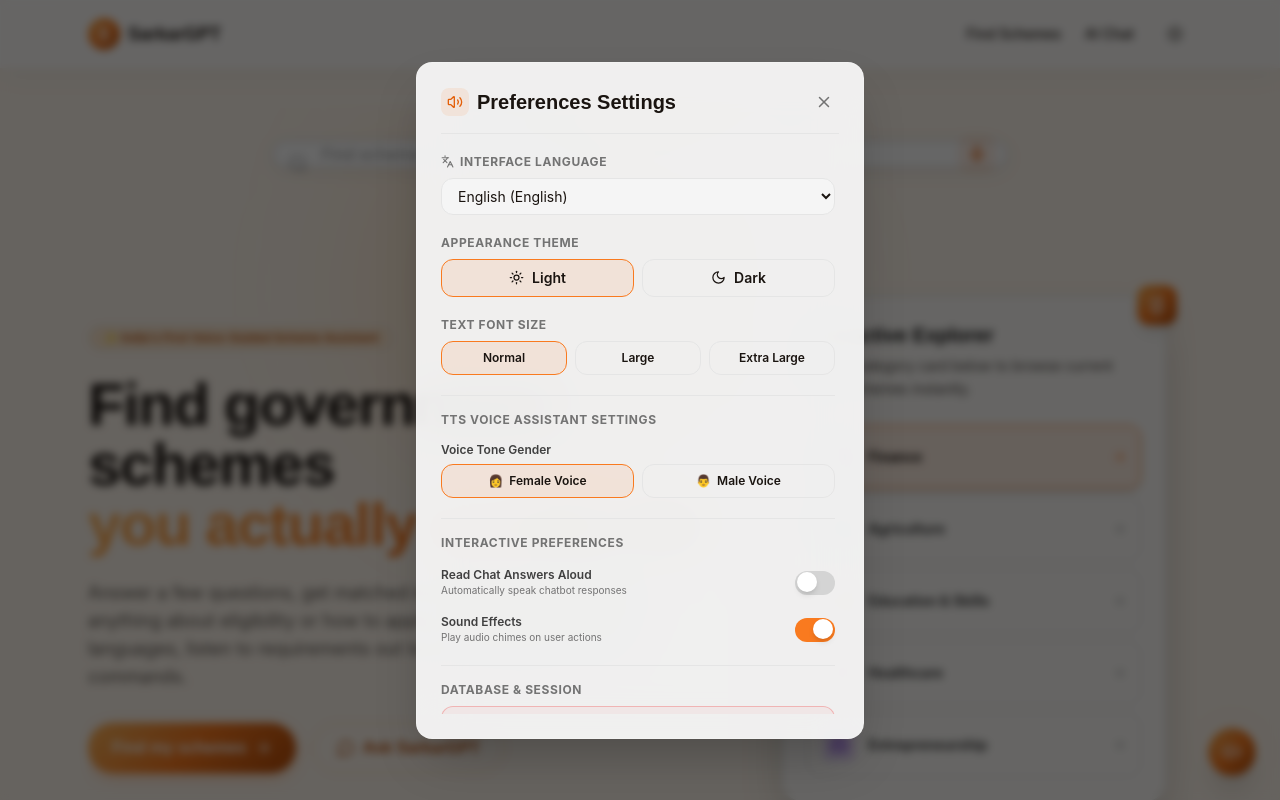
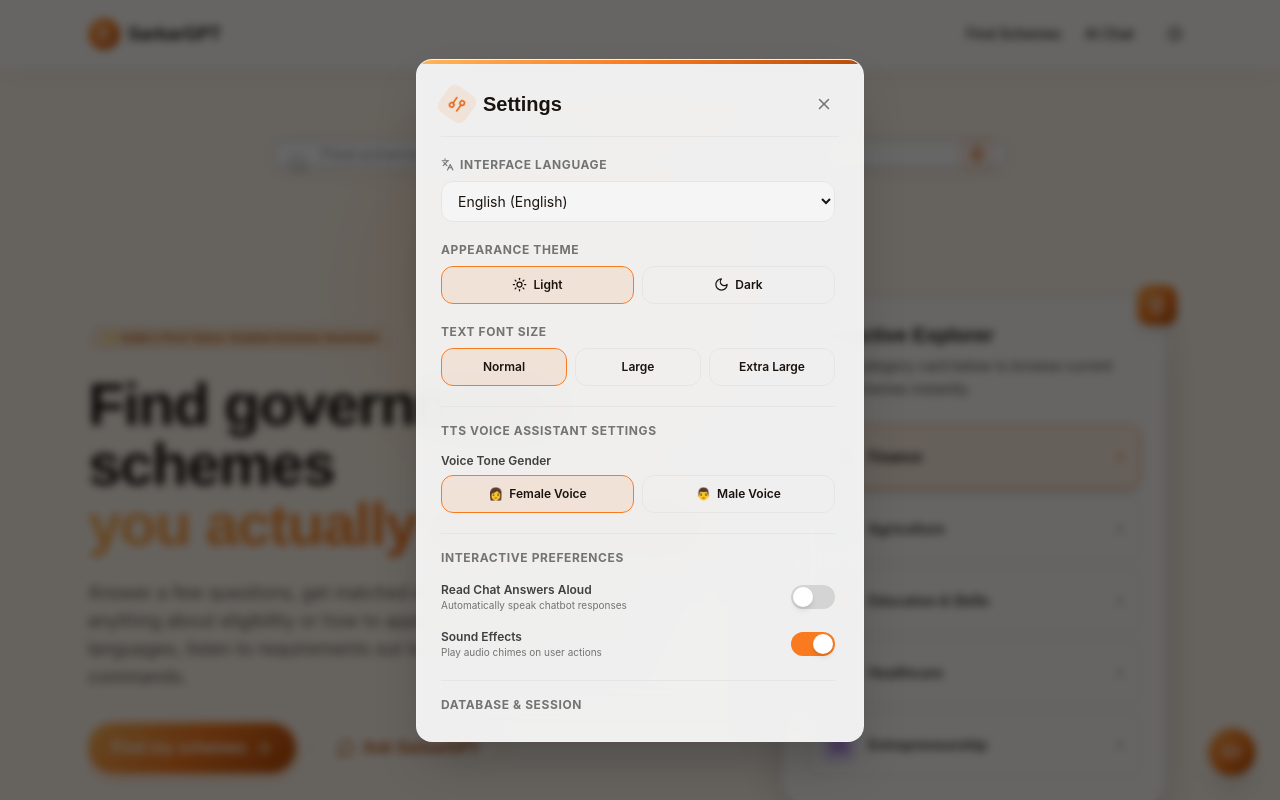
Before and after one commit to Aman-2518/Sarkar-GPT, a Next.js app: page / in a window 1280 px wide. Both pictures are taken after a click on the button 1175 px from the left and 34 px from the top of the page. Shown: the top 800 px of the page. Built offline with nearby package versions, Linux system fonts and the light colour scheme.

Commit message:
feat: add rich animations to settings modal and navbar — spring entrance, staggered sections, animated toggles, spinning gear, and interactive buttons

```diff
--- a/components/SettingsModal.tsx
+++ b/components/SettingsModal.tsx
@@ -1,9 +1,81 @@
 "use client";
 
-import { motion } from "framer-motion";
-import { X, Volume2, Sun, Moon, Trash2, Check, Languages } from "lucide-react";
+import { motion, AnimatePresence } from "framer-motion";
+import { X, Volume2, Sun, Moon, Trash2, Check, Languages, Settings2 } from "lucide-react";
 import { useLanguage, SUPPORTED_LANGUAGES, LanguageCode } from "@/lib/languageContext";
 import { useEffect, useState } from "react";
+
+const sectionVariants = {
+  hidden: { opacity: 0, y: 12 },
+  visible: (i: number) => ({
+    opacity: 1,
+    y: 0,
+    transition: { delay: 0.1 + i * 0.07, duration: 0.35, ease: "easeOut" },
+  }),
+};
+
+function AnimatedToggle({
+  enabled,
+  onToggle,
+}: {
+  enabled: boolean;
+  onToggle: () => void;
+}) {
+  return (
+    <button
+      onClick={onToggle}
+      className={`relative w-11 h-6 flex items-center rounded-full p-0.5 transition-colors duration-300 focus:outline-none ${
+        enabled ? "bg-saffron-500" : "bg-neutral-300 dark:bg-white/15"
+      }`}
+    >
+      <motion.div
+        layout
+        transition={{ type: "spring", stiffness: 500, damping: 30 }}
+        className="bg-white w-5 h-5 rounded-full shadow-md"
+        style={{ marginLeft: enabled ? "auto" : 0 }}
+      />
+    </button>
+  );
+}
+
+function OptionButton({
+  selected,
+  onClick,
+  children,
+  className = "",
+}: {
+  selected: boolean;
+  onClick: () => void;
+  children: React.ReactNode;
+  className?: string;
+}) {
+  return (
+    <motion.button
+      onClick={onClick}
+      whileHover={{ scale: 1.03 }}
+      whileTap={{ scale: 0.95 }}
+      className={`relative py-2.5 px-3 rounded-xl border text-xs font-semibold transition-all overflow-hidden ${className} ${
+        selected
+          ? "border-saffron-500 text-saffron-800 dark:text-saffron-400"
+          : "border-neutral-200 dark:border-white/10 hover:bg-neutral-100 dark:hover:bg-white/5"
+      }`}
+    >
+      {/* Animated fill background */}
+      <motion.div
+        initial={false}
+        animate={{
+          scaleX: selected ? 1 : 0,
+          opacity: selected ? 1 : 0,
+        }}
+        transition={{ duration: 0.25 }}
+        className="absolute inset-0 bg-saffron-500/10 origin-left"
+      />
+      <span className="relative z-10 flex items-center justify-center gap-1.5">
+        {children}
+      </span>
+    </motion.button>
+  );
+}
 
 export default function SettingsModal({ onClose }: { onClose: () => void }) {
   const {
@@ -77,36 +149,66 @@ export default function SettingsModal({ onClose }: { onClose: () => void }) {
         initial={{ opacity: 0 }}
         animate={{ opacity: 1 }}
         exit={{ opacity: 0 }}
+        transition={{ duration: 0.25 }}
         onClick={onClose}
         className="absolute inset-0 bg-black/60 backdrop-blur-sm"
       />
 
       {/* Settings Modal Container */}
       <motion.div
-        initial={{ scale: 0.95, y: 15, opacity: 0 }}
-        animate={{ scale: 1, y: 0, opacity: 1 }}
-        exit={{ scale: 0.95, y: 15, opacity: 0 }}
-        className="relative w-full max-w-md overflow-hidden rounded-2xl border border-white/20 bg-white/90 dark:bg-ink-950/90 p-6 shadow-2xl backdrop-blur-xl transition-colors duration-200 text-ink-950 dark:text-white"
+        initial={{ scale: 0.9, y: 30, opacity: 0, rotateX: 8 }}
+        animate={{ scale: 1, y: 0, opacity: 1, rotateX: 0 }}
+        exit={{ scale: 0.9, y: 30, opacity: 0, rotateX: -5 }}
+        transition={{ type: "spring", stiffness: 300, damping: 25 }}
+        className="relative w-full max-w-md overflow-hidden rounded-2xl border border-white/20 bg-white/90 dark:bg-ink-950/90 shadow-2xl backdrop-blur-xl transition-colors duration-200 text-ink-950 dark:text-white"
       >
+        {/* Decorative gradient strip at top */}
+        <motion.div
+          className="h-1 bg-warm-gradient"
+          initial={{ scaleX: 0 }}
+          animate={{ scaleX: 1 }}
+          transition={{ delay: 0.2, duration: 0.4, ease: "easeOut" }}
+          style={{ transformOrigin: "left" }}
+        />
+
+        <div className="p-6">
           {/* Header */}
           <div className="flex items-center justify-between border-b border-neutral-200 dark:border-white/10 pb-4 mb-5">
-          <div className="flex items-center gap-2">
-            <span className="grid h-7 w-7 place-items-center rounded-lg bg-saffron-500/10 text-saffron-600 dark:text-saffron-400">
-              <Volume2 size={16} />
-            </span>
-            <h2 className="text-xl font-bold font-display">Preferences Settings</h2>
-          </div>
-          <button
+            <motion.div
+              initial={{ x: -15, opacity: 0 }}
+              animate={{ x: 0, opacity: 1 }}
+              transition={{ delay: 0.15 }}
+              className="flex items-center gap-2.5"
+            >
+              <motion.span
+                animate={{ rotate: [0, 360] }}
+                transition={{ duration: 8, repeat: Infinity, ease: "linear" }}
+                className="grid h-8 w-8 place-items-center rounded-lg bg-saffron-500/10 text-saffron-600 dark:text-saffron-400"
+              >
+                <Settings2 size={18} />
+              </motion.span>
+              <h2 className="text-xl font-bold font-display">Settings</h2>
+            </motion.div>
+            <motion.button
               onClick={onClose}
+              whileHover={{ rotate: 90, scale: 1.1 }}
+              whileTap={{ scale: 0.8 }}
+              transition={{ type: "spring", stiffness: 400 }}
               className="rounded-full p-1.5 text-neutral-500 hover:bg-neutral-100 dark:text-neutral-400 dark:hover:bg-white/10 transition-colors"
             >
               <X size={18} />
-          </button>
+            </motion.button>
           </div>
 
           <div className="flex flex-col gap-5 max-h-[70vh] overflow-y-auto pr-1">
             {/* 1. Language preference */}
-          <div className="flex flex-col gap-2">
+            <motion.div
+              custom={0}
+              variants={sectionVariants}
+              initial="hidden"
+              animate="visible"
+              className="flex flex-col gap-2"
+            >
               <label className="text-xs font-bold uppercase tracking-wider text-neutral-500 dark:text-neutral-400 flex items-center gap-1.5">
                 <Languages size={13} /> Interface Language
               </label>
@@ -114,7 +216,7 @@ export default function SettingsModal({ onClose }: { onClose: () => void }) {
                 <select
                   value={language}
                   onChange={(e) => setLanguage(e.target.value as LanguageCode)}
-                className="w-full bg-neutral-100 dark:bg-white/5 border border-neutral-200 dark:border-white/10 rounded-xl px-3 py-2 text-sm focus:outline-none focus:border-saffron-500 cursor-pointer"
+                  className="w-full bg-neutral-100 dark:bg-white/5 border border-neutral-200 dark:border-white/10 rounded-xl px-3 py-2.5 text-sm focus:outline-none focus:border-saffron-500 focus:ring-2 focus:ring-saffron-500/20 cursor-pointer transition-all"
                 >
                   {SUPPORTED_LANGUAGES.map((lang) => (
                     <option key={lang.code} value={lang.code} className="text-neutral-900 bg-white">
@@ -123,78 +225,61 @@ export default function SettingsModal({ onClose }: { onClose: () => void }) {
                   ))}
                 </select>
               </div>
-          </div>
+            </motion.div>
 
             {/* 2. Theme selection */}
-          <div className="flex flex-col gap-2">
+            <motion.div
+              custom={1}
+              variants={sectionVariants}
+              initial="hidden"
+              animate="visible"
+              className="flex flex-col gap-2"
+            >
               <span className="text-xs font-bold uppercase tracking-wider text-neutral-500 dark:text-neutral-400">
                 Appearance Theme
               </span>
               <div className="grid grid-cols-2 gap-2">
-              <button
-                onClick={() => toggleTheme("light")}
-                className={`flex items-center justify-center gap-2 py-2 px-3 rounded-xl border text-sm font-semibold transition-all ${
-                  theme === "light"
-                    ? "bg-saffron-500/10 border-saffron-500 text-saffron-800"
-                    : "border-neutral-200 dark:border-white/10 hover:bg-neutral-100 dark:hover:bg-white/5"
-                }`}
-              >
+                <OptionButton selected={theme === "light"} onClick={() => toggleTheme("light")}>
                   <Sun size={15} /> Light
-              </button>
-              <button
-                onClick={() => toggleTheme("dark")}
-                className={`flex items-center justify-center gap-2 py-2 px-3 rounded-xl border text-sm font-semibold transition-all ${
-                  theme === "dark"
-                    ? "bg-saffron-500/10 border-saffron-500 text-saffron-400"
-                    : "border-neutral-200 dark:border-white/10 hover:bg-neutral-100 dark:hover:bg-white/5"
-                }`}
-              >
+                </OptionButton>
+                <OptionButton selected={theme === "dark"} onClick={() => toggleTheme("dark")}>
                   <Moon size={15} /> Dark
-              </button>
+                </OptionButton>
               </div>
-          </div>
+            </motion.div>
 
             {/* Typography Scale */}
-          <div className="flex flex-col gap-2">
+            <motion.div
+              custom={2}
+              variants={sectionVariants}
+              initial="hidden"
+              animate="visible"
+              className="flex flex-col gap-2"
+            >
               <span className="text-xs font-bold uppercase tracking-wider text-neutral-500 dark:text-neutral-400">
                 Text Font Size
               </span>
               <div className="grid grid-cols-3 gap-2">
-              <button
-                onClick={() => setFontSize("normal")}
-                className={`py-2 px-1 rounded-xl border text-xs font-semibold transition-all ${
-                  fontSize === "normal"
-                    ? "bg-saffron-500/10 border-saffron-500 text-saffron-855"
-                    : "border-neutral-200 dark:border-white/10 hover:bg-neutral-100 dark:hover:bg-white/5"
-                }`}
-              >
+                <OptionButton selected={fontSize === "normal"} onClick={() => setFontSize("normal")}>
                   Normal
-              </button>
-              <button
-                onClick={() => setFontSize("large")}
-                className={`py-2 px-1 rounded-xl border text-xs font-semibold transition-all ${
-                  fontSize === "large"
-                    ? "bg-saffron-500/10 border-saffron-500 text-saffron-855"
-                    : "border-neutral-200 dark:border-white/10 hover:bg-neutral-100 dark:hover:bg-white/5"
-                }`}
-              >
+                </OptionButton>
+                <OptionButton selected={fontSize === "large"} onClick={() => setFontSize("large")}>
                   Large
-              </button>
-              <button
-                onClick={() => setFontSize("xl")}
-                className={`py-2 px-1 rounded-xl border text-xs font-semibold transition-all ${
-                  fontSize === "xl"
-                    ? "bg-saffron-500/10 border-saffron-500 text-saffron-855"
-                    : "border-neutral-200 dark:border-white/10 hover:bg-neutral-100 dark:hover:bg-white/5"
-                }`}
-              >
+                </OptionButton>
+                <OptionButton selected={fontSize === "xl"} onClick={() => setFontSize("xl")}>
                   Extra Large
-              </button>
+                </OptionButton>
               </div>
-          </div>
+            </motion.div>
 
             {/* 3. Voice Assist Customization */}
-          <div className="flex flex-col gap-3.5 border-t border-neutral-200 dark:border-white/10 pt-4">
+            <motion.div
+              custom={3}
+              variants={sectionVariants}
+              initial="hidden"
+              animate="visible"
+              className="flex flex-col gap-3.5 border-t border-neutral-200 dark:border-white/10 pt-4"
+            >
               <span className="text-xs font-bold uppercase tracking-wider text-neutral-500 dark:text-neutral-400">
                 TTS Voice Assistant Settings
               </span>
@@ -203,26 +288,18 @@ export default function SettingsModal({ onClose }: { onClose: () => void }) {
               <div className="flex flex-col gap-1.5">
                 <span className="text-xs font-semibold text-neutral-700 dark:text-neutral-300">Voice Tone Gender</span>
                 <div className="grid grid-cols-2 gap-2">
-                <button
+                  <OptionButton
+                    selected={voiceGender === "female"}
                     onClick={() => setVoiceGender("female")}
-                  className={`py-2 px-3 rounded-xl border text-xs font-semibold transition-all flex items-center justify-center gap-1.5 ${
-                    voiceGender === "female"
-                      ? "bg-saffron-500/10 border-saffron-500 text-saffron-800 dark:text-saffron-400"
-                      : "border-neutral-200 dark:border-white/10 hover:bg-neutral-100 dark:hover:bg-white/5"
-                  }`}
                   >
                     <span>👩</span> Female Voice
-                </button>
-                <button
+                  </OptionButton>
+                  <OptionButton
+                    selected={voiceGender === "male"}
                     onClick={() => setVoiceGender("male")}
-                  className={`py-2 px-3 rounded-xl border text-xs font-semibold transition-all flex items-center justify-center gap-1.5 ${
-                    voiceGender === "male"
-                      ? "bg-saffron-500/10 border-saffron-500 text-saffron-800 dark:text-saffron-400"
-                      : "border-neutral-200 dark:border-white/10 hover:bg-neutral-100 dark:hover:bg-white/5"
-                  }`}
                   >
                     <span>👨</span> Male Voice
-                </button>
+                  </OptionButton>
                 </div>
               </div>
 
@@ -233,7 +310,7 @@ export default function SettingsModal({ onClose }: { onClose: () => void }) {
                   <select
                     value={selectedVoiceName}
                     onChange={(e) => setSelectedVoiceName(e.target.value)}
-                  className="w-full bg-neutral-100 dark:bg-white/5 border border-neutral-200 dark:border-white/10 rounded-xl px-3 py-2 text-xs focus:outline-none focus:border-saffron-500 cursor-pointer"
+                    className="w-full bg-neutral-100 dark:bg-white/5 border border-neutral-200 dark:border-white/10 rounded-xl px-3 py-2.5 text-xs focus:outline-none focus:border-saffron-500 focus:ring-2 focus:ring-saffron-500/20 cursor-pointer transition-all"
                   >
                     <option value="">-- Auto-Select (Neural/Natural) --</option>
                     {availableVoices
@@ -246,10 +323,16 @@ export default function SettingsModal({ onClose }: { onClose: () => void }) {
                   </select>
                 </div>
               )}
-          </div>
+            </motion.div>
 
             {/* Autoplay & Sound toggles */}
-          <div className="flex flex-col gap-4 border-t border-neutral-200 dark:border-white/10 pt-4">
+            <motion.div
+              custom={4}
+              variants={sectionVariants}
+              initial="hidden"
+              animate="visible"
+              className="flex flex-col gap-4 border-t border-neutral-200 dark:border-white/10 pt-4"
+            >
               <span className="text-xs font-bold uppercase tracking-wider text-neutral-500 dark:text-neutral-400">
                 Interactive Preferences
               </span>
@@ -261,18 +344,7 @@ export default function SettingsModal({ onClose }: { onClose: () => void }) {
                   </span>
                   <span className="text-[10px] text-neutral-500">Automatically speak chatbot responses</span>
                 </div>
-              <button
-                onClick={() => setAutoPlaySpeech(!autoPlaySpeech)}
-                className={`w-10 h-6 flex items-center rounded-full p-0.5 transition-colors duration-300 focus:outline-none ${
-                  autoPlaySpeech ? "bg-saffron-500" : "bg-neutral-300 dark:bg-white/15"
-                }`}
-              >
-                <div
-                  className={`bg-white w-5 h-5 rounded-full shadow-md transform duration-300 ${
-                    autoPlaySpeech ? "translate-x-4" : ""
-                  }`}
-                />
-              </button>
+                <AnimatedToggle enabled={autoPlaySpeech} onToggle={() => setAutoPlaySpeech(!autoPlaySpeech)} />
               </div>
 
               <div className="flex items-center justify-between">
@@ -282,43 +354,57 @@ export default function SettingsModal({ onClose }: { onClose: () => void }) {
                   </span>
                   <span className="text-[10px] text-neutral-500">Play audio chimes on user actions</span>
                 </div>
-              <button
-                onClick={() => setSoundEffects(!soundEffects)}
-                className={`w-10 h-6 flex items-center rounded-full p-0.5 transition-colors duration-300 focus:outline-none ${
-                  soundEffects ? "bg-saffron-500" : "bg-neutral-300 dark:bg-white/15"
-                }`}
-              >
-                <div
-                  className={`bg-white w-5 h-5 rounded-full shadow-md transform duration-300 ${
-                    soundEffects ? "translate-x-4" : ""
-                  }`}
-                />
-              </button>
+                <AnimatedToggle enabled={soundEffects} onToggle={() => setSoundEffects(!soundEffects)} />
               </div>
-          </div>
+            </motion.div>
 
             {/* 4. Reset Session Data */}
-          <div className="border-t border-neutral-200 dark:border-white/10 pt-4 flex flex-col gap-2">
+            <motion.div
+              custom={5}
+              variants={sectionVariants}
+              initial="hidden"
+              animate="visible"
+              className="border-t border-neutral-200 dark:border-white/10 pt-4 flex flex-col gap-2"
+            >
               <span className="text-xs font-bold uppercase tracking-wider text-neutral-500 dark:text-neutral-400">
                 Database & Session
               </span>
-            <button
+              <motion.button
                 onClick={handleResetData}
                 disabled={resetSuccess}
-              className={`w-full py-2.5 px-4 rounded-xl border border-red-500/30 bg-red-500/5 hover:bg-red-500/10 text-red-600 dark:text-red-400 font-bold text-xs flex items-center justify-center gap-2 transition-all ${
-                resetSuccess ? "bg-green-500/10 border-green-500/30 text-green-600" : ""
+                whileHover={{ scale: 1.02 }}
+                whileTap={{ scale: 0.97 }}
+                className={`w-full py-2.5 px-4 rounded-xl border font-bold text-xs flex items-center justify-center gap-2 transition-all ${
+                  resetSuccess
+                    ? "bg-green-500/10 border-green-500/30 text-green-600"
+                    : "border-red-500/30 bg-red-500/5 hover:bg-red-500/10 text-red-600 dark:text-red-400"
                 }`}
               >
+                <AnimatePresence mode="wait">
                   {resetSuccess ? (
-                <>
+                    <motion.span
+                      key="success"
+                      initial={{ scale: 0, opacity: 0 }}
+                      animate={{ scale: 1, opacity: 1 }}
+                      exit={{ scale: 0, opacity: 0 }}
+                      className="flex items-center gap-2"
+                    >
                       <Check size={14} /> Session Cleared!
-                </>
+                    </motion.span>
                   ) : (
-                <>
+                    <motion.span
+                      key="reset"
+                      initial={{ scale: 0, opacity: 0 }}
+                      animate={{ scale: 1, opacity: 1 }}
+                      exit={{ scale: 0, opacity: 0 }}
+                      className="flex items-center gap-2"
+                    >
                       <Trash2 size={14} /> Reset Profile & Bookmarks
-                </>
+                    </motion.span>
                   )}
-            </button>
+                </AnimatePresence>
+              </motion.button>
+            </motion.div>
           </div>
         </div>
       </motion.div>
```
Also changed, not shown: components/Navbar.tsx (+13 -6 lines). Lines whose indentation alone changed are shown as unchanged.
